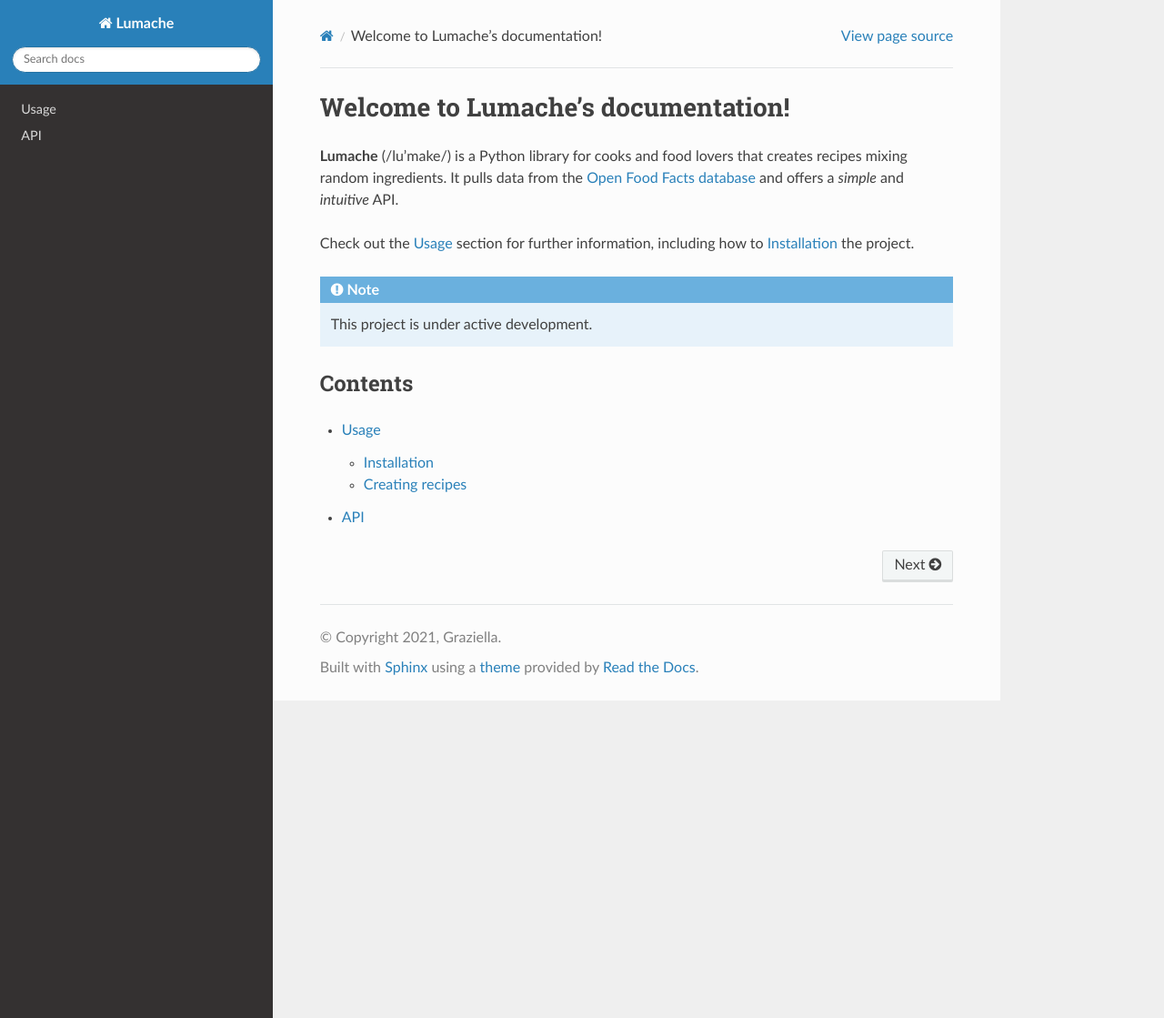
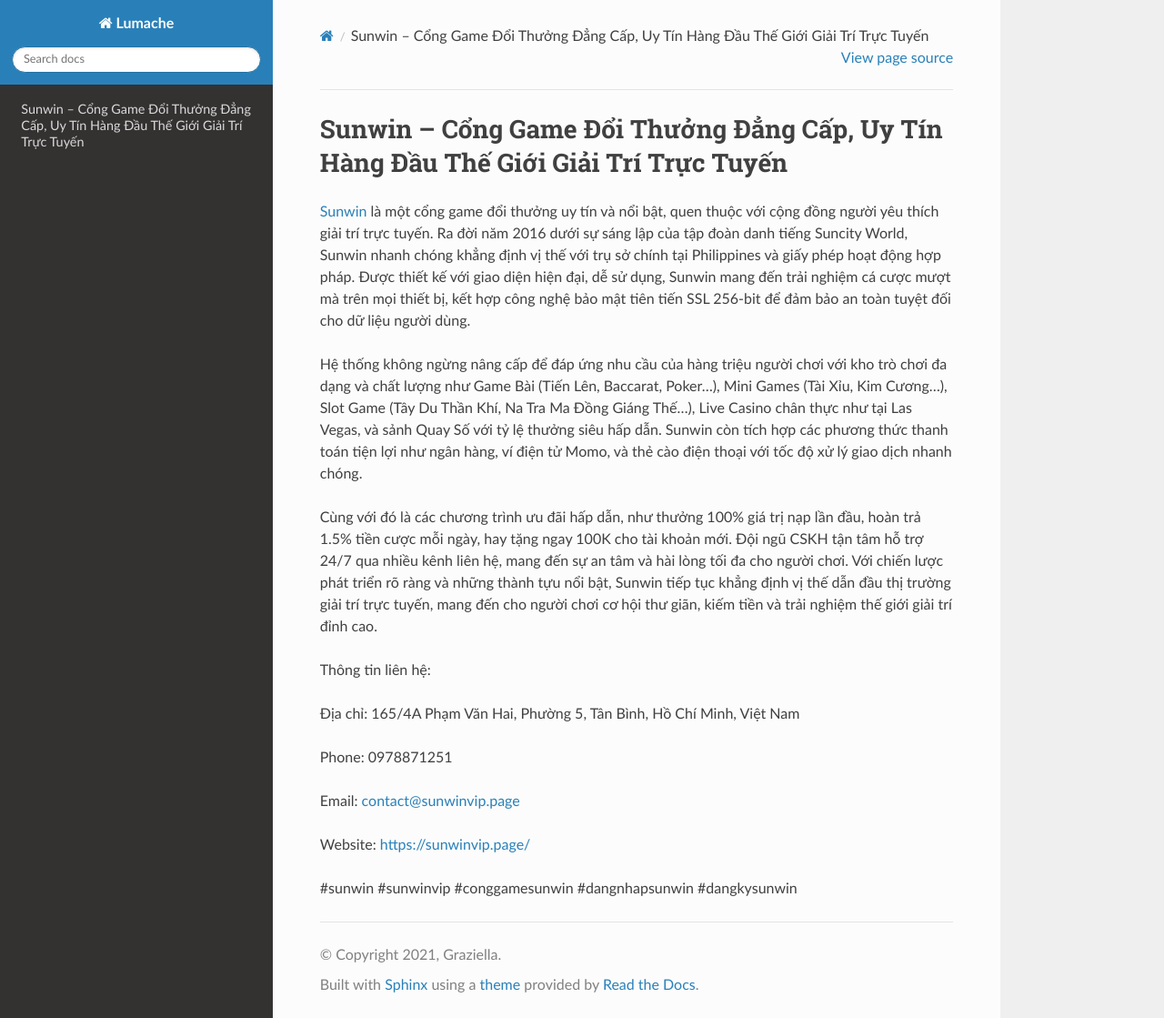
Before and after one commit to parkisngan19/sunwinvippage, a Sphinx documentation site: the page built from docs/source/index.rst, in a window 1280 px wide and 1119 px high. Shown: the whole window at 91% size. Built offline with Sphinx 7.4.7 and the Read the Docs theme 3.1.0, drawn with Linux system fonts in a browser that asks for light colours.

Commit message:
Update index.rst

```diff
--- a/docs/source/index.rst
+++ b/docs/source/index.rst
@@ -1,22 +1,20 @@
-Welcome to Lumache's documentation!
+Sunwin – Cổng Game Đổi Thưởng Đẳng Cấp, Uy Tín Hàng Đầu Thế Giới Giải Trí Trực Tuyến
 ===================================
 
-**Lumache** (/lu'make/) is a Python library for cooks and food lovers
-that creates recipes mixing random ingredients.
-It pulls data from the `Open Food Facts database <https://world.openfoodfacts.org/>`_
-and offers a *simple* and *intuitive* API.
+`Sunwin <https://sunwinvip.page/>`_ là một cổng game đổi thưởng uy tín và nổi bật, quen thuộc với cộng đồng người yêu thích giải trí trực tuyến. Ra đời năm 2016 dưới sự sáng lập của tập đoàn danh tiếng Suncity World, Sunwin nhanh chóng khẳng định vị thế với trụ sở chính tại Philippines và giấy phép hoạt động hợp pháp. Được thiết kế với giao diện hiện đại, dễ sử dụng, Sunwin mang đến trải nghiệm cá cược mượt mà trên mọi thiết bị, kết hợp công nghệ bảo mật tiên tiến SSL 256-bit để đảm bảo an toàn tuyệt đối cho dữ liệu người dùng.
 
-Check out the :doc:`usage` section for further information, including
-how to :ref:`installation` the project.
+Hệ thống không ngừng nâng cấp để đáp ứng nhu cầu của hàng triệu người chơi với kho trò chơi đa dạng và chất lượng như Game Bài (Tiến Lên, Baccarat, Poker...), Mini Games (Tài Xỉu, Kim Cương...), Slot Game (Tây Du Thần Khí, Na Tra Ma Đồng Giáng Thế...), Live Casino chân thực như tại Las Vegas, và sảnh Quay Số với tỷ lệ thưởng siêu hấp dẫn. Sunwin còn tích hợp các phương thức thanh toán tiện lợi như ngân hàng, ví điện tử Momo, và thẻ cào điện thoại với tốc độ xử lý giao dịch nhanh chóng.
 
-.. note::
+Cùng với đó là các chương trình ưu đãi hấp dẫn, như thưởng 100% giá trị nạp lần đầu, hoàn trả 1.5% tiền cược mỗi ngày, hay tặng ngay 100K cho tài khoản mới. Đội ngũ CSKH tận tâm hỗ trợ 24/7 qua nhiều kênh liên hệ, mang đến sự an tâm và hài lòng tối đa cho người chơi. Với chiến lược phát triển rõ ràng và những thành tựu nổi bật, Sunwin tiếp tục khẳng định vị thế dẫn đầu thị trường giải trí trực tuyến, mang đến cho người chơi cơ hội thư giãn, kiếm tiền và trải nghiệm thế giới giải trí đỉnh cao.
 
-   This project is under active development.
+Thông tin liên hệ:
 
-Contents
---------
+Địa chỉ: 165/4A Phạm Văn Hai, Phường 5, Tân Bình, Hồ Chí Minh, Việt Nam
 
-.. toctree::
+Phone: 0978871251
 
-   usage
-   api
+Email: contact@sunwinvip.page
+
+Website: https://sunwinvip.page/
+
+#sunwin #sunwinvip #conggamesunwin #dangnhapsunwin #dangkysunwin
```
